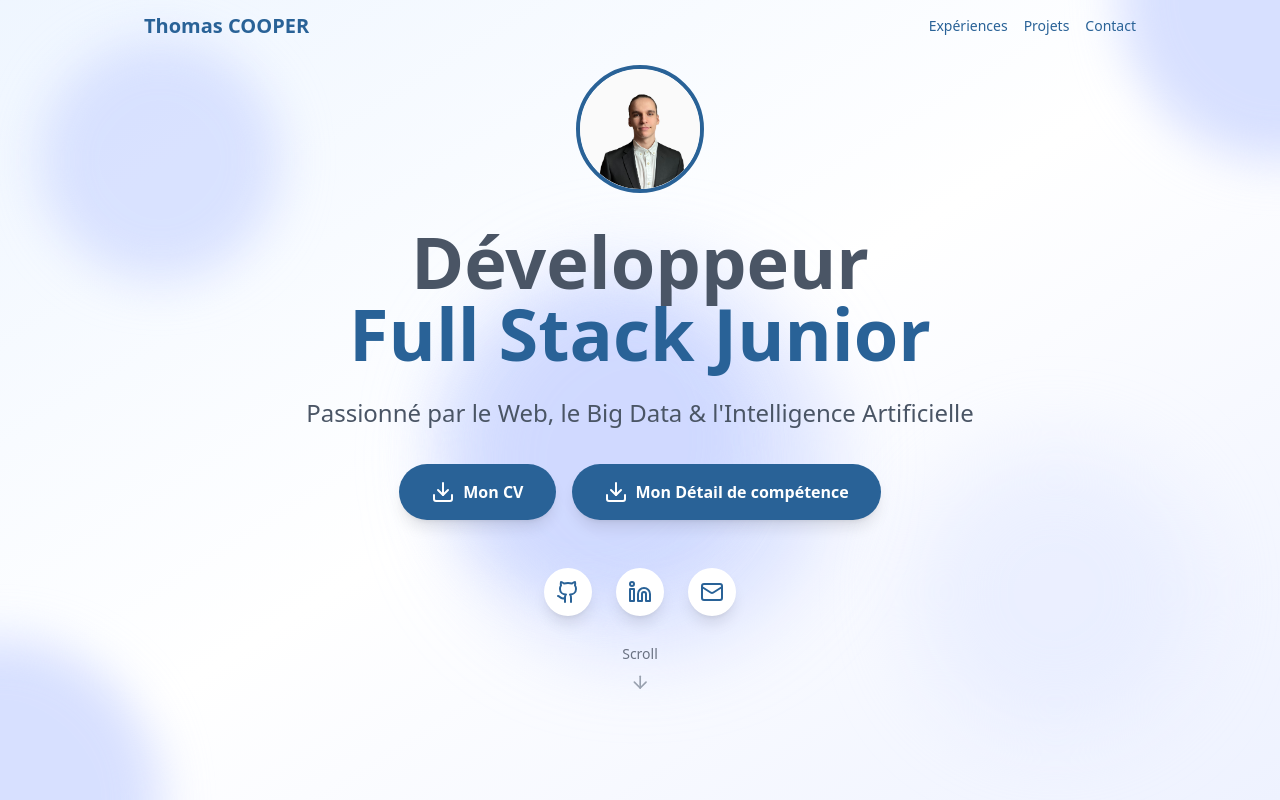
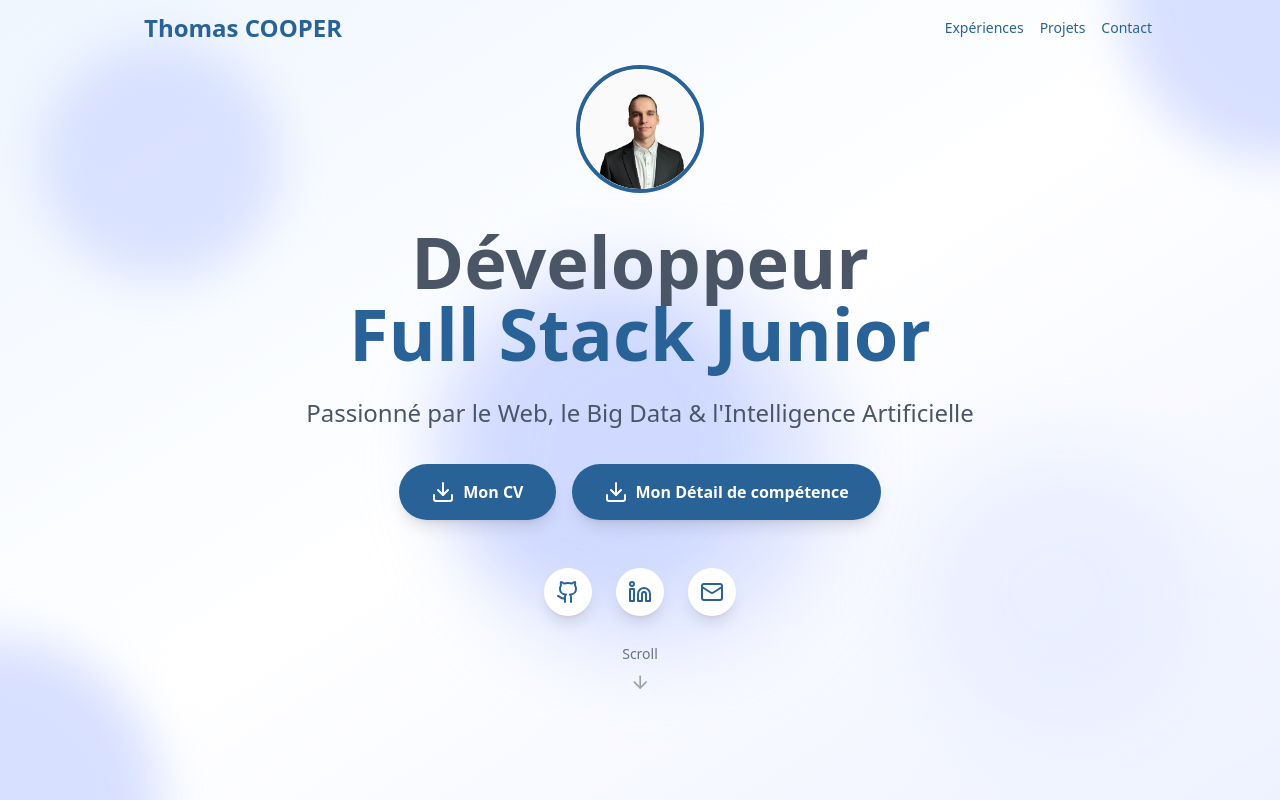
Before and after one commit to thoms-17/mon-portfolio, a React (Vite) app: page / in a window 1280 px wide. Shown: the top 800 px of the page. Built offline with nearby package versions, Linux system fonts and the light colour scheme.

Commit message:
Correctif navbar

```diff
--- a/src/components/Navbar.jsx
+++ b/src/components/Navbar.jsx
@@ -44,11 +44,11 @@ const Navbar = () => {
           scrolled ? "bg-white/20 backdrop-blur-md shadow-md" : "bg-transparent"
         }`}
       >
-        <div className="max-w-5xl mx-auto px-4 py-3 flex justify-between items-center">
+        <div className="max-w-5xl mx-auto px- py-3 flex justify-between items-center">
           {/* Logo */}
           <a
             onClick={() => window.scrollTo({ top: 0, behavior: "smooth" })}
-            className="text-xl font-bold text-[#296297] hover:text-[#1F4D73] inline-block transform transition-transform duration-300 hover:scale-112 cursor-pointer"
+            className="text-2xl font-bold text-[#296297] hover:text-[#1F4D73] inline-block transform transition-transform duration-300 hover:scale-115 cursor-pointer ml-4"
           >
             Thomas COOPER
           </a>
@@ -70,7 +70,7 @@ const Navbar = () => {
           <button
             ref={buttonRef}
             onClick={() => setIsOpen(!isOpen)}
-            className="md:hidden rounded-lg px-4 py-2 text-base font-medium bg-[#296297] text-white cursor-pointer transition duration-300 hover:bg-[#1e4c73] focus:outline-none"
+            className="md:hidden rounded-lg px-4 py-2 text-base font-medium bg-[#296297] text-white cursor-pointer transition duration-300 hover:bg-[#1e4c73] focus:outline-none mr-4"
           >
             <motion.div
               initial={false}
```
